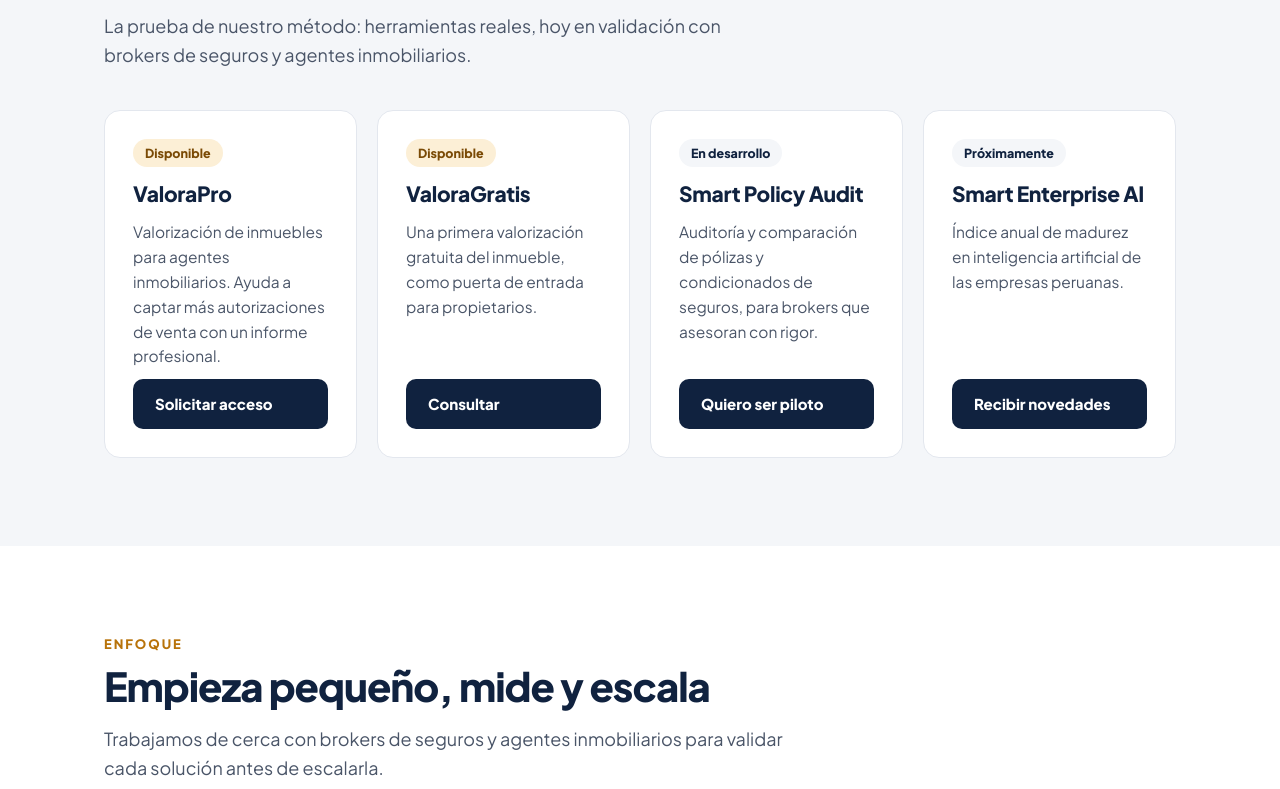
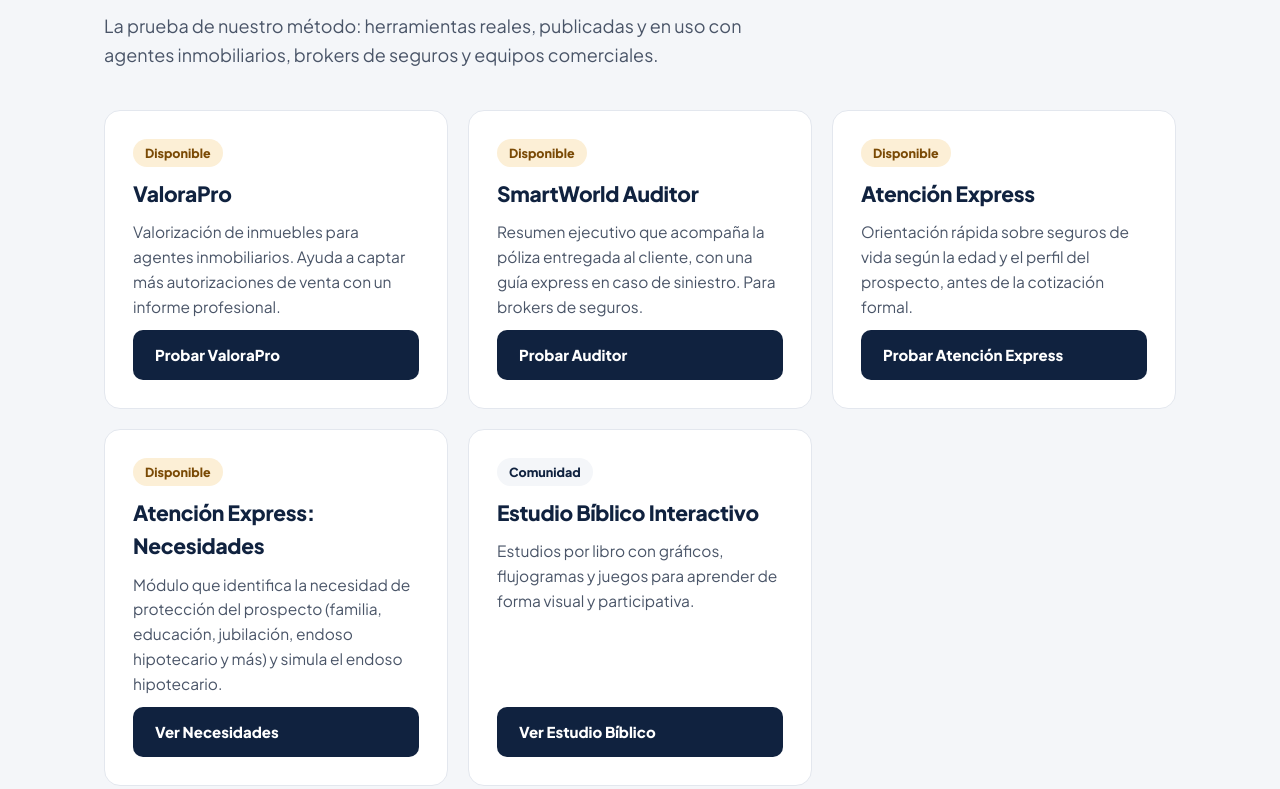
Before and after one commit to rubenstech/smartworld-ai, a plain HTML site: page index.html in a window 1280 px wide. Shown: the part 1576-2365 px from the top of the page. Drawn offline with Linux system fonts and the light colour scheme.

Commit message:
Add files via upload

```diff
--- a/index.html
+++ b/index.html
@@ -51,6 +51,7 @@ h2{font-size:clamp(28px,3.6vw,40px);letter-spacing:-1px;line-height:1.15;margin:
 .lead{color:var(--muted);font-size:18px;max-width:680px;margin:0 0 40px}
 .sec-eyebrow{color:#B8730A;font-weight:700;letter-spacing:2px;text-transform:uppercase;font-size:13px}
 .grid{display:grid;grid-template-columns:repeat(auto-fit,minmax(240px,1fr));gap:20px}
+.grid.products{grid-template-columns:repeat(auto-fit,minmax(300px,1fr))}
 .card{border:1px solid var(--line);border-radius:16px;padding:28px;background:#fff;display:flex;flex-direction:column;gap:10px}
 .card h3{margin:0;font-size:21px;letter-spacing:-.3px}
 .card p{margin:0;color:var(--muted);font-size:15.5px;flex-grow:1}
@@ -133,31 +134,37 @@ SmartWorld <span class="ai">AI</span>
 <div class="wrap">
 <div class="sec-eyebrow">Ya en marcha</div>
 <h2>Productos que ya construimos</h2>
-<p class="lead">La prueba de nuestro método: herramientas reales, hoy en validación con brokers de seguros y agentes inmobiliarios.</p>
-<div class="grid">
+<p class="lead">La prueba de nuestro método: herramientas reales, publicadas y en uso con agentes inmobiliarios, brokers de seguros y equipos comerciales.</p>
+<div class="grid products">
 <article class="card">
 <span class="tag live">Disponible</span>
 <h3>ValoraPro</h3>
 <p>Valorización de inmuebles para agentes inmobiliarios. Ayuda a captar más autorizaciones de venta con un informe profesional.</p>
-<a class="btn btn-navy" href="mailto:rubenstec@gmail.com?subject=Quiero%20probar%20ValoraPro">Solicitar acceso</a>
+<a class="btn btn-navy" href="https://valorapro-ten.vercel.app/" target="_blank" rel="noopener">Probar ValoraPro</a>
 </article>
 <article class="card">
 <span class="tag live">Disponible</span>
-<h3>ValoraGratis</h3>
-<p>Una primera valorización gratuita del inmueble, como puerta de entrada para propietarios.</p>
-<a class="btn btn-navy" href="mailto:rubenstec@gmail.com?subject=Consulta%20ValoraGratis">Consultar</a>
+<h3>SmartWorld Auditor</h3>
+<p>Resumen ejecutivo que acompaña la póliza entregada al cliente, con una guía express en caso de siniestro. Para brokers de seguros.</p>
+<a class="btn btn-navy" href="https://smartworld-auditor.vercel.app/" target="_blank" rel="noopener">Probar Auditor</a>
 </article>
 <article class="card">
-<span class="tag">En desarrollo</span>
-<h3>Smart Policy Audit</h3>
-<p>Auditoría y comparación de pólizas y condicionados de seguros, para brokers que asesoran con rigor.</p>
-<a class="btn btn-navy" href="mailto:rubenstec@gmail.com?subject=Inter%C3%A9s%20en%20Smart%20Policy%20Audit">Quiero ser piloto</a>
+<span class="tag live">Disponible</span>
+<h3>Atención Express</h3>
+<p>Orientación rápida sobre seguros de vida según la edad y el perfil del prospecto, antes de la cotización formal.</p>
+<a class="btn btn-navy" href="https://atencion-express-smartworld-ai.vercel.app/" target="_blank" rel="noopener">Probar Atención Express</a>
 </article>
 <article class="card">
-<span class="tag">Próximamente</span>
-<h3>Smart Enterprise AI</h3>
-<p>Índice anual de madurez en inteligencia artificial de las empresas peruanas.</p>
-<a class="btn btn-navy" href="mailto:rubenstec@gmail.com?subject=Inter%C3%A9s%20en%20Smart%20Enterprise%20AI">Recibir novedades</a>
+<span class="tag live">Disponible</span>
+<h3>Atención Express: Necesidades</h3>
+<p>Módulo que identifica la necesidad de protección del prospecto (familia, educación, jubilación, endoso hipotecario y más) y simula el endoso hipotecario.</p>
+<a class="btn btn-navy" href="https://atencion-express-necesidades.vercel.app/" target="_blank" rel="noopener">Ver Necesidades</a>
+</article>
+<article class="card">
+<span class="tag">Comunidad</span>
+<h3>Estudio Bíblico Interactivo</h3>
+<p>Estudios por libro con gráficos, flujogramas y juegos para aprender de forma visual y participativa.</p>
+<a class="btn btn-navy" href="https://estudio-biblico-alpha.vercel.app/" target="_blank" rel="noopener">Ver Estudio Bíblico</a>
 </article>
 </div>
 </div>
```
